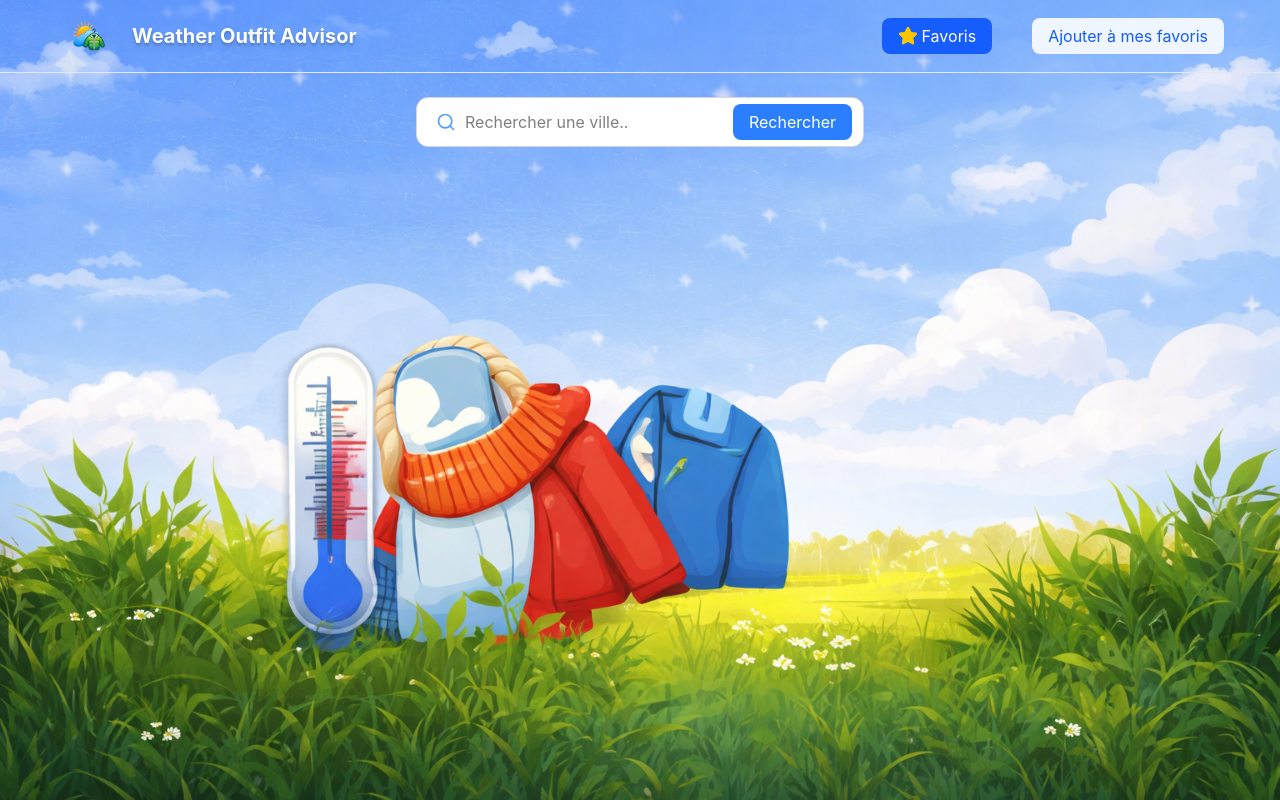
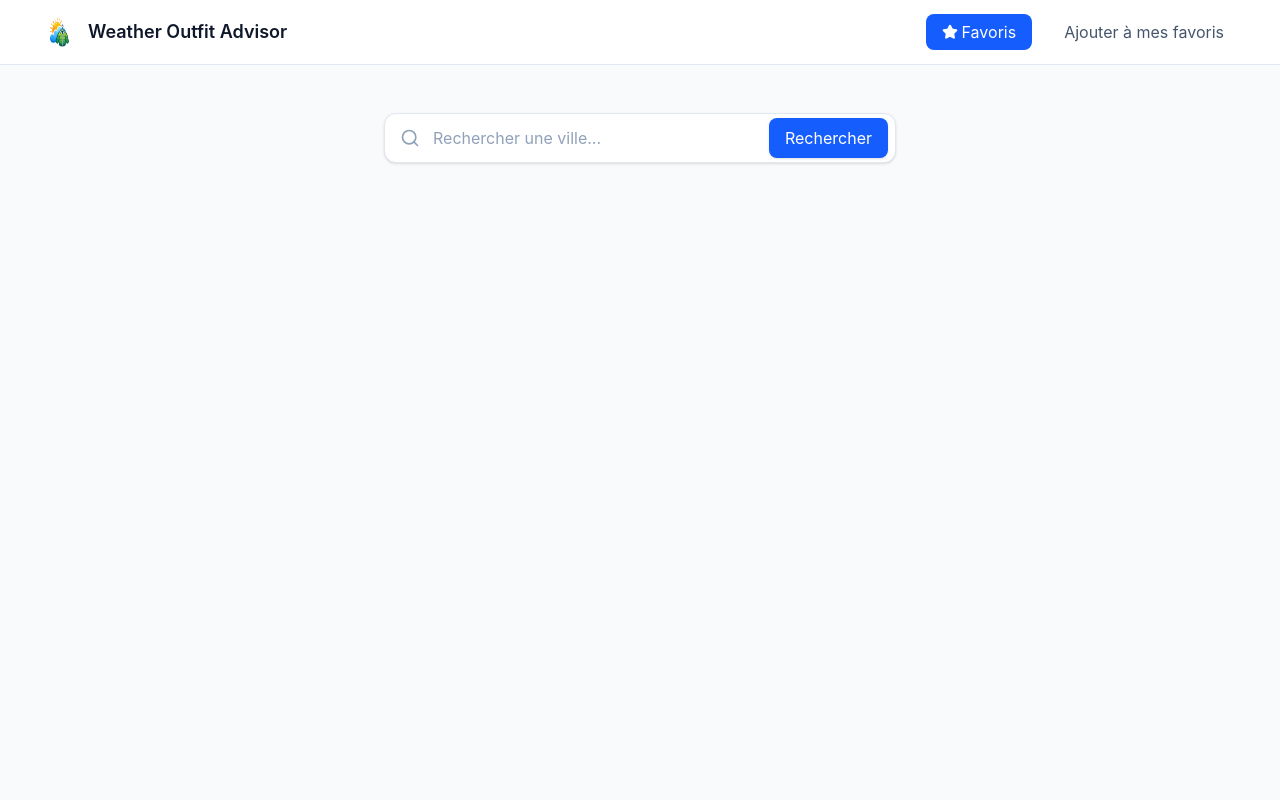
Before and after one commit to JulienF-OC/Weather-Outfit-Advisor, a React (Vite) app: page / in a window 1280 px wide. Built offline with nearby package versions, Linux system fonts and the light colour scheme.

Commit message:
Supression d'éléments inutile et appel du ressenti et refonte du bg et da du site en cours

```diff
--- a/src/App.jsx
+++ b/src/App.jsx
@@ -20,18 +20,30 @@ function App() {
 
     // API météo
     const weatherResponse = await fetch(
-      `https://api.open-meteo.com/v1/forecast?latitude=${latitude}&longitude=${longitude}&current_weather=true`,
+      `https://api.open-meteo.com/v1/forecast?latitude=${latitude}&longitude=${longitude}&current=temperature_2m,apparent_temperature,wind_speed_10m,weather_code`,
     );
-
     const weatherData = await weatherResponse.json();
 
     setWeather({
       city: name,
-      temp: weatherData.current_weather.temperature,
-      wind: weatherData.current_weather.windspeed,
-      code: weatherData.current_weather.weathercode,
+      temp: weatherData.current.temperature_2m,
+      wind: weatherData.current.wind_speed_10m,
+      code: weatherData.current.weather_code,
+      apparent: weatherData.current.apparent_temperature,
     });
   };
+
+  const [favorites, setFavorites] = useState(
+  JSON.parse(localStorage.getItem("favorites")) || []
+);
+
+function addFavorite(city) {
+  if (!favorites.includes(city)) {
+    const updated = [...favorites, city];
+    setFavorites(updated);
+    localStorage.setItem("favorites", JSON.stringify(updated));
+  }
+}
 
   return (
     <div>
@@ -44,6 +56,8 @@ function App() {
           temp={weather.temp}
           wind={weather.wind}
           code={weather.code}
+          apparent={weather.apparent}
+          addFavorite={addFavorite}
         />
       )}
     </div>
--- a/src/Components/Cards.jsx
+++ /dev/null
@@ -1,18 +0,0 @@
-import WeatherCard from "./WeatherCard";
-
-function Cards({ data }) {
-
-  if (!data) return null;
-
-  return (
-    <div className="flex justify-center mt-10">
-      <WeatherCard
-        city={data.city}
-        temp={data.temp}
-        wind={data.wind}
-      />
-    </div>
-  );
-}
-
-export default Cards;
--- a/src/Components/Navbar.jsx
+++ b/src/Components/Navbar.jsx
@@ -3,24 +3,34 @@ import { Star } from "lucide-react";
 
 function Navbar() {
   return (
-    <nav className="bg-transparent p-4 flex justify-between items-center text-white border-b border-gray-200">
-      <div className="flex items-center space-x-2 ml-10">
+    <nav className="bg-white border-b border-slate-200 px-10 py-3 flex justify-between items-center">
+
+      {/* Logo + titre */}
+      <div className="flex items-center gap-2">
         <img
           src={Logo}
-          alt="Soleil jaune caché derrière un nuage bleu avec une doudoune devant ces derniers."
-          className="w-17 h-10"
+          alt="Weather Outfit Advisor logo"
+          className="w-10 h-10"
         />
-        <h1 className="font-bold text-xl text-shadow-lg">Weather Outfit Advisor</h1>
+        <h1 className="font-semibold text-lg text-slate-900">
+          Weather Outfit Advisor
+        </h1>
       </div>
-      <div className="flex gap-10 mr-10">
-      <button className="bg-blue-600 text-white px-4 py-1 rounded flex items-center space-x-1 rounded-lg hover:bg-blue-500 cursor-pointer transition-colors duration-200">
-        <Star className="text-yellow-400 w-5 h-5" fill="currentColor" />
-        <span>Favoris</span>
-      </button>
-      <button className="bg-blue-50 text-blue-600 px-4 py-1.5 rounded space-x-1 rounded-lg cursor-pointer hover:bg-blue-100 hover:text-blue-700 transition-colors duration-200">
-        <span>Ajouter à mes favoris</span>
-      </button>
+
+      {/* Boutons */}
+      <div className="flex items-center gap-4">
+
+        <button className="flex items-center gap-1 bg-blue-600 text-white px-4 py-1.5 rounded-lg hover:bg-blue-700 transition">
+          <Star className="w-4 h-4" fill="currentColor"/>
+          Favoris
+        </button>
+
+        <button className="px-4 py-1.5 text-slate-600 hover:text-blue-600 transition">
+          Ajouter à mes favoris
+        </button>
+
       </div>
+
     </nav>
   );
 }
--- a/src/Components/Searchbar.jsx
+++ b/src/Components/Searchbar.jsx
@@ -9,29 +9,33 @@ function SearchBar({ onSearch }) {
   };
 
   return (
-  <div className="flex justify-center mt-6 w-full">
-  <div className="relative w-full max-w-md">
+    <div className="flex justify-center mt-12 w-full">
+
+      <div className="relative w-full max-w-lg">
+
         {/* Input */}
         <input
           type="text"
-      placeholder="Rechercher une ville.."
+          placeholder="Rechercher une ville..."
           value={city}
           onChange={(e) => setCity(e.target.value)}
           onKeyDown={(e) => e.key === "Enter" && handleSearch()}
-      className="bg-white w-full border border-gray-300 rounded-xl py-3 pl-12 pr-28 focus:outline-none focus:ring-2 focus:ring-blue-400"
+          className="w-full bg-white border border-slate-200 rounded-xl py-3 pl-12 pr-32 text-slate-700 placeholder-slate-400 shadow-sm focus:outline-none focus:ring-2 focus:ring-blue-500 focus:border-transparent transition"
         />
 
-    {/* Icône loupe */}
-    <Search className="w-5 h-5 text-blue-400 absolute left-5 top-1/2 -translate-y-1/2 pointer-events-none" />
+        {/* Icône */}
+        <Search className="w-5 h-5 text-slate-400 absolute left-4 top-1/2 -translate-y-1/2" />
 
         {/* Bouton */}
         <button
           onClick={handleSearch}
-      className="absolute right-3 top-1/2 -translate-y-1/2 bg-blue-500 text-white px-4 py-1.5 rounded-lg hover:bg-blue-600 transition-colors"
+          className="absolute right-2 top-1/2 -translate-y-1/2 bg-blue-600 text-white px-4 py-2 rounded-lg hover:bg-blue-700 transition shadow-sm"
         >
           Rechercher
         </button>
+
       </div>
+
     </div>
   );
 }
--- a/src/Components/WeatherCard.jsx
+++ /dev/null
@@ -1,16 +0,0 @@
-function WeatherCard({ city, temp, wind }) {
-
-  return (
-    <div className="w-64 h-80 rounded-xl bg-blue-200 shadow-md p-4 flex flex-col justify-center items-center">
-
-      <h2 className="text-xl font-bold">{city}</h2>
-
-      <p className="text-4xl">{temp}°C</p>
-
-      <p>Vent : {wind} km/h</p>
-
-    </div>
-  );
-}
-
-export default WeatherCard;
--- a/src/Components/WeatherResult.jsx
+++ b/src/Components/WeatherResult.jsx
@@ -2,14 +2,15 @@ import sun from "../assets/sun.png";
 import clouds from "../assets/bg.png";
 import rain from "../assets/rain.png";
 import snow from "../assets/snow.png";
+import { getAdvice } from "../utils/getAdvice";
 
-function WeatherResult({ city, temp, wind, code }) {
+function WeatherResult({ city, temp, wind, code, apparent }) {
   function getWeatherBackground(code) {
     if (code === 0) return sun;
 
     if (code >= 1 && code <= 3) return clouds;
 
-    if (code >= 45 && code <= 67) return rain;
+    if ((code >= 45 && code <= 67) || (code >= 80 && code <= 82)) return rain;
 
     if (code >= 71 && code <= 77) return snow;
 
@@ -20,21 +21,33 @@ function WeatherResult({ city, temp, wind, code }) {
 
   return (
     <div
-      className="max-w-4xl h-96 mx-auto mt-10 rounded-xl bg-cover bg-center text-white shadow-xl"
+      className="max-w-4xl h-96 mx-auto mt-10 rounded-xl bg-cover bg-center text-white shadow-xl relative overflow-hidden"
       style={{ backgroundImage: `url(${background})` }}
     >
-      <div className="rounded-xl p-6">
-        <h2 className="text-5xl font-bold mb-4 text-shadow-lg">Actuellement à {city}</h2>
+      {/* overlay */}
+      <div className="absolute inset-0 bg-black/30"></div>
 
-        <div className="bg-blur text-5xl font-bold mb-4 mt-2 text-shadow-lg">{temp}°C</div>
-        <div className="text-3xl font-bold mt-15 text-shadow-lg">
-          <p>Vent : {wind} km/h</p>
-        </div>
+      {/* contenu */}
+      <div className="relative p-8">
+        <h2 className="text-4xl font-bold mb-4 drop-shadow-lg">
+          Actuellement à {city}
+        </h2>
+
+        <div className="text-6xl font-bold mb-4 drop-shadow-lg">{temp}°C</div>
+        <p className="text-xl font-medium drop-shadow-lg">
+          Ressenti : {apparent}°C
+        </p>
+
+        <p className="text-xl font-medium drop-shadow-lg">Vent : {wind} km/h</p>
       </div>
-      <div className="bg-gradient-to-r from-white to-transparent h-1/3 rounded-b-xl">
 
+      {/* bande blanche */}
+      <div className="absolute bottom-0 left-0 w-full h-24 bg-white/90 backdrop-blur-sm rounded-b-xl flex items-center px-8 text-slate-800 font-medium">
+        Nous vous conseillons de porter : {getAdvice(temp)}
       </div>
+
     </div>
+
   );
 }
 
--- a/src/index.css
+++ b/src/index.css
@@ -1,7 +1,5 @@
 @import "tailwindcss";
 
 body {
-  margin: 0;
-  min-height: 100vh;
-  background: url("./assets/bg.png") center / cover no-repeat;
+background: #F8FAFC;
 }
--- /dev/null
+++ b/src/utils/getAdvice.js
@@ -0,0 +1,7 @@
+export function getAdvice(temp) {
+  if (temp <= 0) return "🧥 Grosse doudoune";
+  if (temp <= 8) return "🧥 Manteau chaud";
+  if (temp <= 15) return "🧥 Veste ou pull";
+  if (temp <= 22) return "👕 Veste légère";
+  return "👕 T-shirt suffisant";
+}
```
Lines whose indentation alone changed are shown as unchanged.
